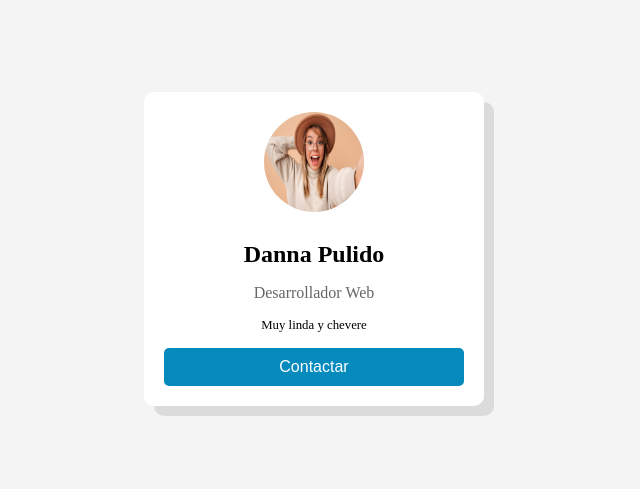
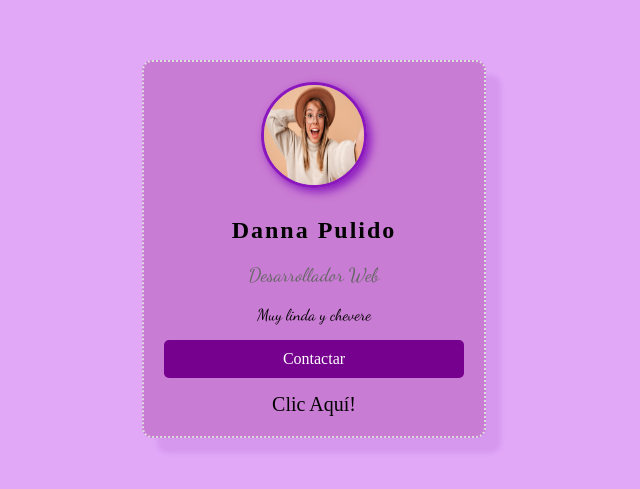
Before and after one commit to ValentinaPulido14/PracticaCSS, a plain HTML site: page index.html in a window 1280 px wide. Shown: the part 151-640 px from the top of the page, without its empty margins (326-966 px from the left). Drawn offline with Linux system fonts and the light colour scheme.

Commit message:
Actividad1

```diff
--- a/index.html
+++ b/index.html
@@ -13,6 +13,7 @@
         <p class="profession">Desarrollador Web</p>
         <p class="description">Muy linda y chevere</p>
         <button class="contact-button">Contactar</button>
+        <a class="link" href="https://www.youtube.com/?app=desktop&hl=es" target="_blank">Clic Aquí!</a>
     </div>
 </body>
 </html>
--- a/styles.css
+++ b/styles.css
@@ -1,7 +1,7 @@
+@import url('https://fonts.googleapis.com/css2?family=Dancing+Script:wght@400..700&display=swap');
 /*Estilos Generales*/
 body{
-    font-family: 'Times New Roman', Times, serif; /*Fuente del texto*/
-    background-color: #f4f4f4;/*Color de Fondo*/
+    background-color: #e1a8f8;/*Color de Fondo*/
     display: flex; /*Usa flexbox para centrar vertical y horizontalmente la tarjeta*/
     justify-content: center; /*Centra horizontalmente*/
     align-items: center; /*Alinea Verticalmente*/
@@ -11,13 +11,14 @@ body{
 
 /*Estilos de la tarjeta*/
 .card{
-    background-color: white; /*Fondo Blanco*/
+    background-color: rgb(201, 124, 211); /*Fondo Blanco*/
     width: 300px; /*Ancho fijo de la tarjeta*/
     padding: 20px; /*Espaciado interno para separar el contenido*/
     border-radius: 10px; /*Esquinas redondeadas*/
-    box-shadow: 10px 10px rgba(7, 7, 7, 0.1); /*Sombra ligera*/
+    box-shadow: 15px 15px 5px rgba(119, 6, 153, 0.1); /*Sombra ligera*/
     text-align: center; /*Centra el texto dentro de la tarjeta*/
     position: relative; /*Define una posicion relativa para futu*/
+    border: 2px dotted #ddd; /*Borde de puntos*/
 }
 
 /*Estilos para la imagen*/
@@ -26,38 +27,60 @@ body{
     height: 100px; /*Alto de la imagen*/
     border-radius: 50%; /*Hace que la imagen sea completamente redonda*/
     margin-bottom: 20px; /*Espaciado inferior para separar de los*/
+    border: 3px solid #8a17be; /*Borde solido color morado*/
+    box-shadow: 4px 4px 10px #8a17be; /*Sombra para un efecto flotante*/
 }
 
 .name {
     font-size: 1.5rem; /*Tamaño de la fuente mas grande*/
     margin: 5px 0; /*Espaciado superior e inferior*/
+    font-weight: 600; /*Hace la letra mas gruesa*/
+    letter-spacing: 2px; /*Aumenta el espaciado entre letras*/
 }
 
 /*Estilo Profesion*/
 .profession {
-    font-size: 1rem; /*Tamaño de fuente estandar*/
+    font-size: 1.2rem; /*Tamaño de fuente estandar*/
     color: #666; /*Color de texto gris oscuro*/
+    font-family: "Dancing Script", cursive; /* Fuente de Google Fonts */
 }
 
 /*Estilo Descripcion*/
 .description {
-    font-size: 0.8rem; /*Un poco mas pequeñp que el texto normal*/
+    font-size: 1rem; /*Un poco mas pequeñp que el texto normal*/
     margin-top: 10px; /*Espaciado Superior*/
+    font-family: "Dancing Script", cursive; /* Fuente de Google Fonts */
 }
 
 .contact-button {
     display: block; /*Hace que el boton ocupe todo el espacio disponible*/
     width: 100%; /*Ocupa el 100% del ancho de la tarjeta*/
     padding: 10px;/*Espaciado interno del boton*/
-    background-color: #058abe; /*Color de fondo azul*/
+    background-color: #77018f; /*Color de fondo azul*/
     color: white; /*Color del texto en blanco*/
     border: none; /*Elimina el borde predeterminado*/
     border-radius: 5px; /*Bordes redondeados*/
     margin-top: 15px; /*Espaciado superior*/
     cursor: pointer; /*Cambia el cursor a mano cuando se pone el mouse*/
     font-size: 1rem; /*Tamaño de fuente estandar*/
+    font-family: 'Times New Roman', Times, serif;
+    transition: background-color 0.3s ease, transform 0.3s ease; /*Transicion para que el cambio de color y tamaño sea suave */
 }
 
 .contact-button:hover {
-    background-color: aqua; /*Cambia el color del boton al pasar el mouse*/
+    background-color: rgb(170, 81, 192); /*Cambia el color del boton al pasar el mouse*/
+    transform: scale(1.1); /*Aumenta el tamaño del boton un 10%*/
 }
+
+.link {
+    display: block; /*Hace que el enlace ocupe todo el espacio disponible*/
+    margin-top: 15px; /*Espaciado superior*/
+    font-size: 20px; /*Tamaño de la fuente*/
+    text-decoration: none; /*Elimina el subrayado predeterminado del enlace*/
+    color: #000000; /*Color del enlace*/
+    transition: color 0.3s ease; /*Hace que el cambio de color sea suave*/
+  }
+
+  .link:hover {
+    color: #7200a7; /*Cuando pasa el mouse por encima se cambia al color elegido*/
+  }
```
